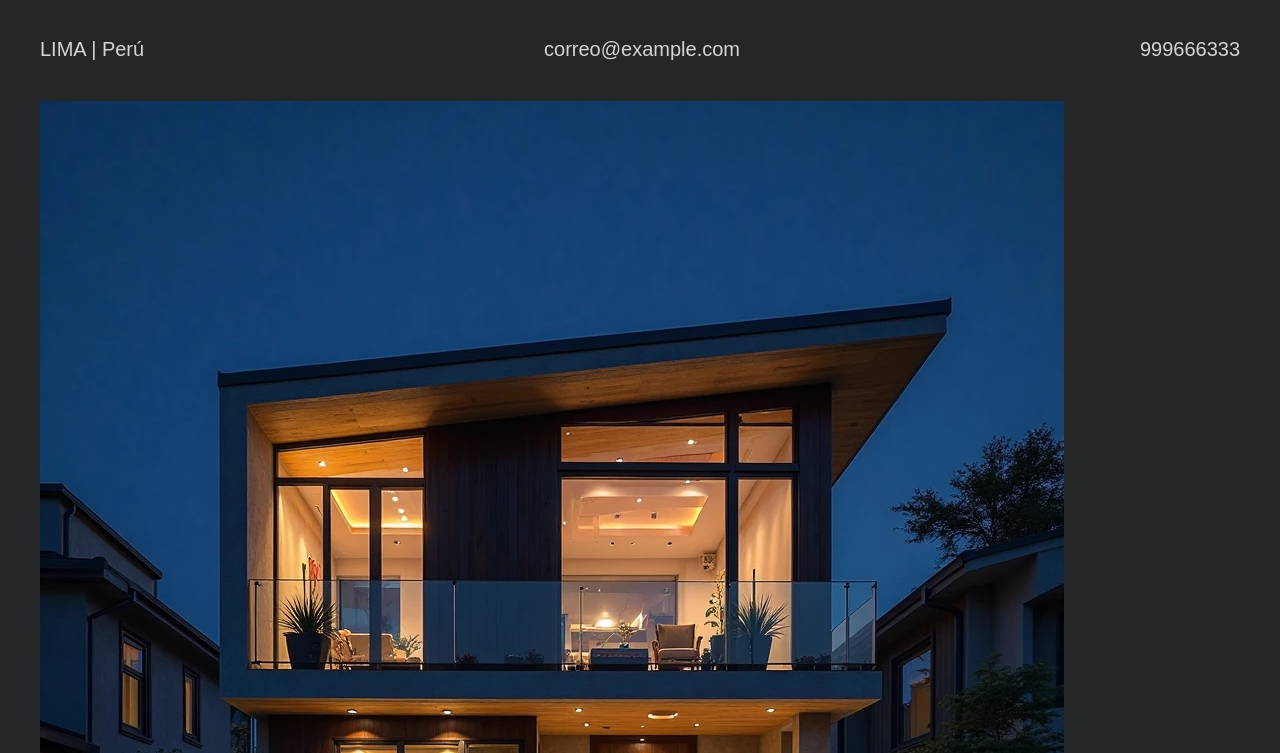
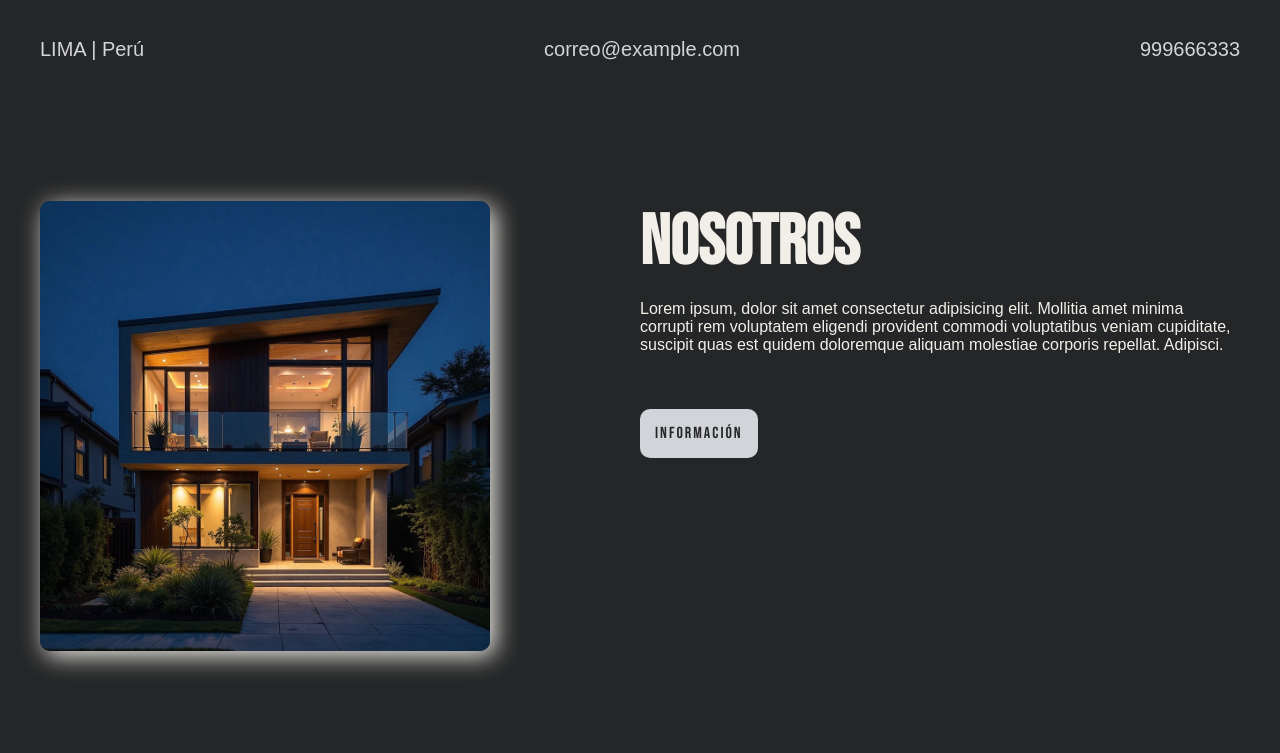
Before and after one commit to Jhonatanisai8/demo-pagina-ventas-casas, a plain HTML site: page index.html in a window 1280 px wide. Shown: the part 562-1315 px from the top of the page. Drawn offline with Linux system fonts and the light colour scheme.

Commit message:
estilos para la seccion de about about

```diff
--- /dev/null
+++ b/about-style.css
@@ -0,0 +1,30 @@
+.about {
+    padding: 100px 0;
+    display: flex;
+}
+
+.about-txt {
+    width: 50%;
+}
+
+.about-img {
+    width: 50%;
+}
+
+.about-img img {
+    width: 450px;
+    border-radius: 10px;
+    box-shadow: 5px 5px 25px #F2EFE9;
+}
+
+h2 {
+    font-size: 70px;
+    color: #F2EFE9;
+    margin-bottom: 15px;
+}
+
+.about-txt p {
+    font-size: 16px;
+    color: #F2EFE9;
+    margin-bottom: 35px;
+}
--- a/index.html
+++ b/index.html
@@ -7,6 +7,7 @@
     <title>Pagina Web de Ventas de Casas</title>
     <link rel="stylesheet" href="header-style.css">
     <link rel="stylesheet" href="direction-style.css">
+    <link rel="stylesheet" href="about-style.css">
 </head>
 
 <body>
```
